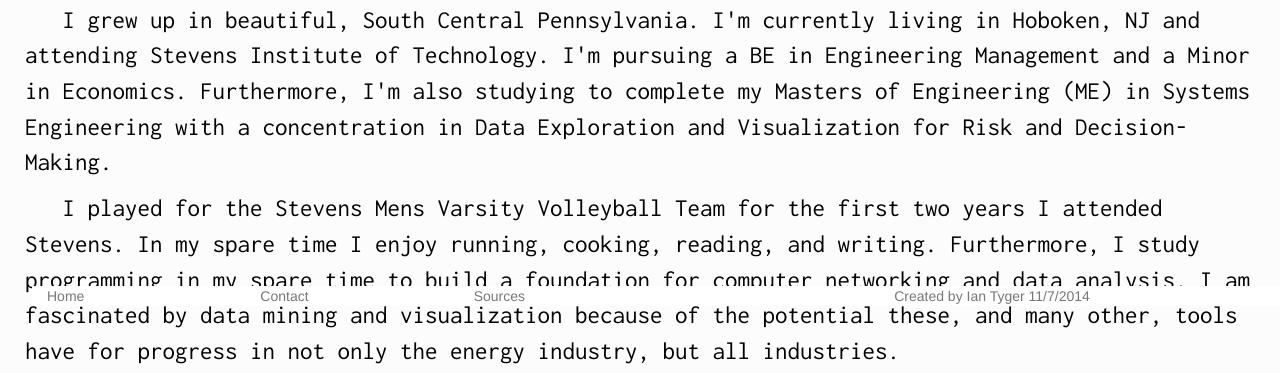
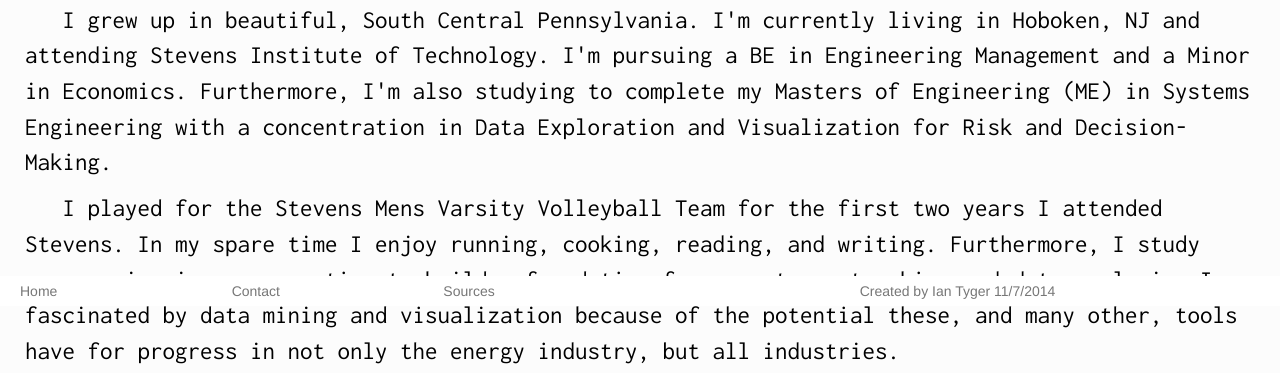
Before and after one commit to MulesNose/simple-site, a plain HTML site: page aboutme.html in a window 1280 px wide. Shown: the part 494-867 px from the top of the page. Drawn offline with nearby package versions, Linux system fonts and the light colour scheme.

Commit message:
Update aboutme.css

```diff
--- a/aboutme.css
+++ b/aboutme.css
@@ -121,7 +121,8 @@ h2{
 	width: 100%;
 	position: fixed;
 	bottom: 0;
-	margin: 10px 0px 0px 32px;
+	margin: 10px 0px 0px 0px;
+	padding: 5px;
 	font-size: 14px;
 	color: #777;
 	background-color: white;
```
